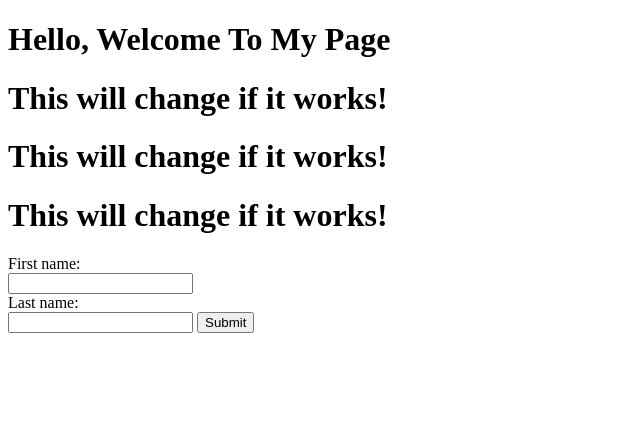
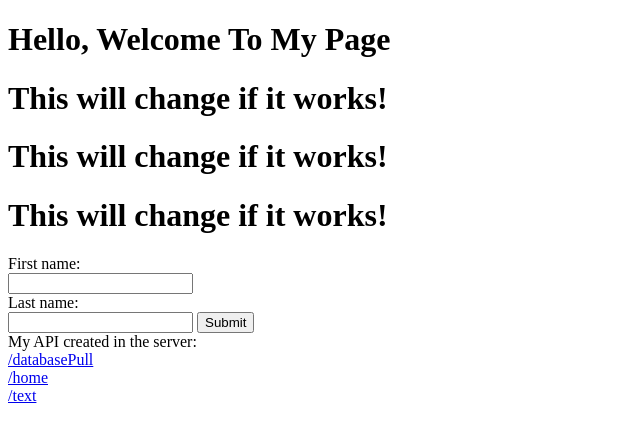
Before and after one commit to VaughnLester/Displays2Go-Digital-Documentation-Dump, a website: page index.html in a window 1280 px wide. Shown: the whole page, without its empty margins (0-640 px from the left). Drawn offline with Linux system fonts and the light colour scheme; no server answers.

Commit message:
Api endpoints now properly serve html home page and all endpoints are added to homepage

```diff
--- a/Frontend/index.html
+++ b/index.html
@@ -16,7 +16,10 @@
     <input type="text" id="lname" name="lname">
     <input type="submit" value="Submit">
   </form>
-
+  My API created in the server:<br>
+  <a href="/databasePull">/databasePull</a><br>
+  <a href="/home">/home</a><br>
+  <a href="/text">/text</a><br>
 
   </body>
 
```
Also changed, not shown: 1 other file.
